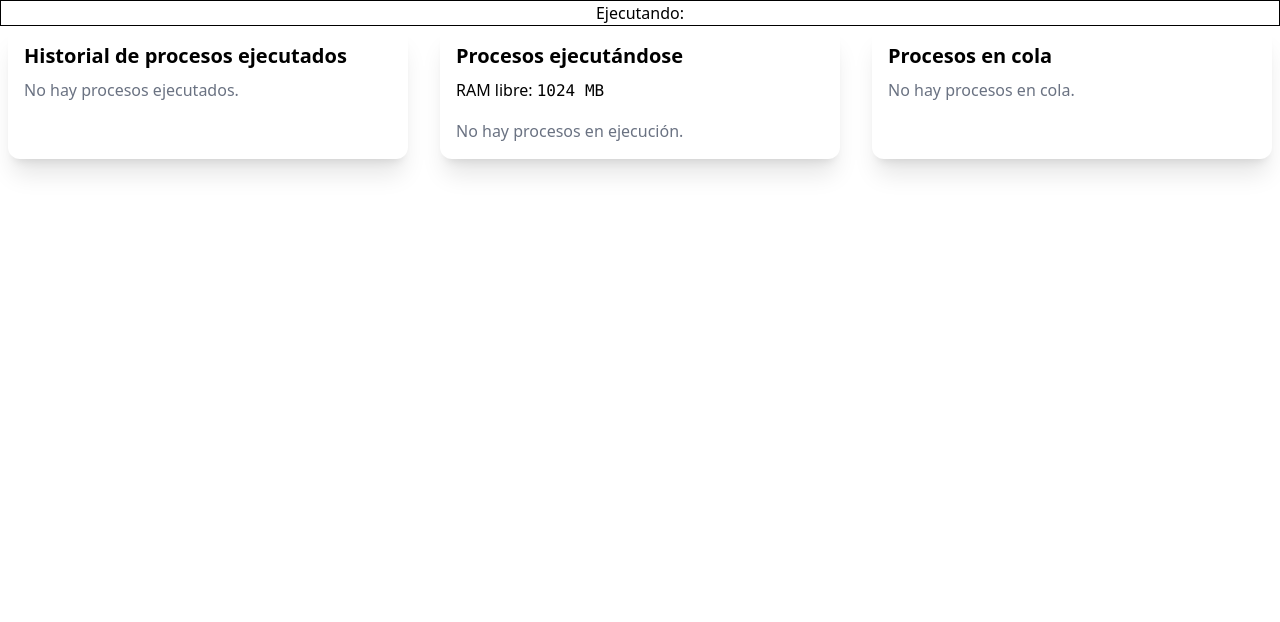
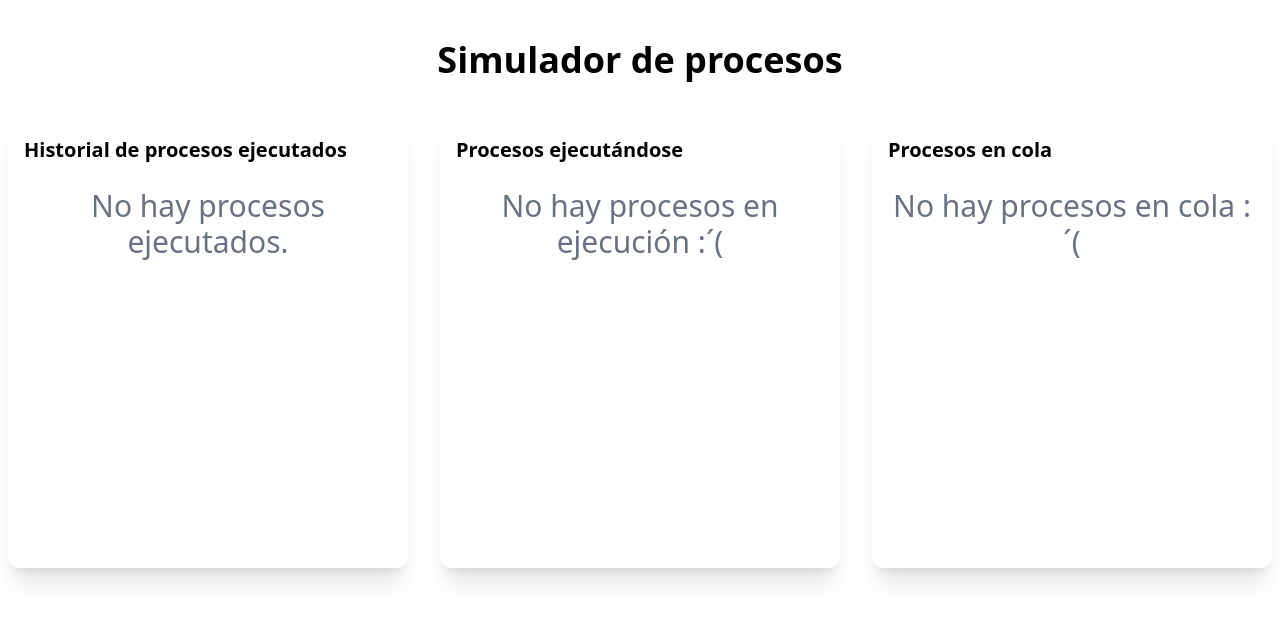
Before and after one commit to Maynor06/SimulatorOfProcessUmg, a React (Vite) app: page /simulador in a window 1280 px wide. Shown: the top 622 px of the page. Built offline with nearby package versions, Linux system fonts and the light colour scheme.

Commit message:
[FIX] UI

```diff
--- a/index.html
+++ b/index.html
@@ -2,7 +2,7 @@
 <html lang="en">
   <head>
     <meta charset="UTF-8" />
-    <link rel="icon" type="image/x-icon" href="/favicon.ico" />
+    <link rel="icon" type="image/x-icon" href="/public/icoSimulator.png" />
     <meta name="viewport" content="width=device-width, initial-scale=1.0" />
     <title>SimulatorProcess</title>
   </head>
--- a/src/App.css
+++ b/src/App.css
@@ -0,0 +1,13 @@
+::-webkit-scrollbar {
+  background: transparent;
+}
+
+::-webkit-scrollbar-thumb {
+  background: gray;
+  border-radius: 8px;
+}
+
+
+::-webkit-scrollbar-corner {
+  background: transparent;
+}
--- a/src/components/BarraSimulatorProcess.tsx
+++ b/src/components/BarraSimulatorProcess.tsx
@@ -1,7 +1,7 @@
 
 import { useEffect, useState, useRef } from "react";
 import { useProcesoContext } from "../context/ProcesoContext";
-
+import { motion, AnimatePresence } from "framer-motion";
 
 type ProcesoCorriendo = {
     PID: number;
@@ -10,7 +10,7 @@ type ProcesoCorriendo = {
     Duration: number;
     isRunning: boolean;
     isDone: boolean;
-    startTime?: number; // timestamp en ms
+    startTime?: number;
 };
 
 const BarraSimulatorProcess = () => {
@@ -110,74 +110,80 @@ const BarraSimulatorProcess = () => {
     }, [procesosCorriendo, procesosEjecutados]);
 
     return (
+        <>
         <div className="flex gap-8 justify-center">
             <div className="bg-white p-4 rounded-xl shadow-xl w-[400px]">
                 <h2 className="text-xl font-bold mb-2">Historial de procesos ejecutados</h2>
-                <div>
+                <div className="py-4" style={{ height: '380px', overflowY: 'auto' }} >
+                    <AnimatePresence>
                         {procesosEjecutados.length === 0 ? (
-                        <div className="text-gray-500">No hay procesos ejecutados.</div>
+                            <motion.div className="text-gray-500 text-3xl text-center">No hay procesos ejecutados.</motion.div>
                         ) : (
                             procesosEjecutados.map(proceso => (
-                            <div key={proceso.PID} className="mb-3 p-3 rounded-lg shadow bg-green-100">
-                                <div className="font-bold">{proceso.NombreProceso}</div>
-                                <div>PID: {proceso.PID}</div>
-                                <div>Memoria: {proceso.MemoriaRequired} MB</div>
-                                <div>Duración: {proceso.Duration}s</div>
+                                <motion.div key={proceso.PID} className="mb-3 p-3 rounded-lg shadow bg-yellow-100 relative">
+                                    <div className="font-bold text-center">{proceso.NombreProceso}</div>
+                                    <div className="ml-4" > <strong>PID:</strong> {proceso.PID}</div>
+                                    <div className="ml-4"><strong>Memoria:</strong> {proceso.MemoriaRequired} MB</div>
+                                    <div className="ml-4"><strong>Duración:</strong> {proceso.Duration}s </div>
                                     <div>
-                                    <span className="text-green-700 font-bold">Ejecutado</span>
-                                </div>
-                            </div>
+                                        <svg xmlns="http://www.w3.org/2000/svg" width={48} height={48} className="absolute top-10 left-[80%]" viewBox="0 0 24 24"><path fill="#00f70f" d="m9.55 18l-5.7-5.7l1.425-1.425L9.55 15.15l9.175-9.175L20.15 7.4z"></path></svg>                                </div>
+                                </motion.div>
                             ))
                         )}
+                    </AnimatePresence>
                 </div>
             </div>
 
             <div className="bg-white p-4 rounded-xl shadow-xl w-[400px]">
                 <h2 className="text-xl font-bold mb-2">Procesos ejecutándose</h2>
-                <div className="mb-4">RAM libre: <span className="font-mono">{ram} MB</span></div>
-                <div>
+                <div className="py-4" style={{ height: '380px' }}>
+                    <AnimatePresence>
                         {procesosCorriendo.length === 0 ? (
-                        <div className="text-gray-500">No hay procesos en ejecución.</div>
+                            <motion.div className="text-gray-500 text-3xl text-center ">No hay procesos en ejecución :´(</motion.div>
                         ) : (
                             procesosCorriendo.map(proceso => (
-                            <div key={proceso.PID} className="mb-3 p-3 rounded-lg shadow bg-gray-100">
-                                <div className="font-bold">{proceso.NombreProceso}</div>
-                                <div>PID: {proceso.PID}</div>
-                                <div>Memoria: {proceso.MemoriaRequired} MB</div>
-                                <div>Duración: {proceso.Duration}s</div>
+                                <motion.div key={proceso.PID} className="mb-3 p-3 rounded-lg shadow bg-green-100  relative ">
+                                    <div className="font-bold text-center">{proceso.NombreProceso}</div>
+                                    <div className="ml-4" ><strong>PID:</strong> {proceso.PID}</div>
+                                    <div className="ml-4"><strong>Memoria:</strong> {proceso.MemoriaRequired} MB</div>
+                                    <div className="ml-4"><strong>Duración:</strong> {proceso.Duration}s</div>
                                     <div>
-                                    Estado: {proceso.isRunning ? (
-                                        <span className="text-blue-600 font-bold">Ejecutando...</span>
+                                        {proceso.isRunning ? (
+                                            <svg xmlns="http://www.w3.org/2000/svg" width={48} height={48} className="absolute top-10 left-[80%] " viewBox="0 0 24 24"><path fill="none" stroke="currentColor" strokeDasharray={16} strokeDashoffset={16} strokeLinecap="round" strokeLinejoin="round" strokeWidth={2} d="M12 3c4.97 0 9 4.03 9 9"><animate fill="freeze" attributeName="stroke-dashoffset" dur="0.2s" values="16;0"></animate><animateTransform attributeName="transform" dur="1.5s" repeatCount="indefinite" type="rotate" values="0 12 12;360 12 12"></animateTransform></path></svg>
                                         ) : (
                                             <span className="text-gray-600">En espera</span>
                                         )}
                                     </div>
-                            </div>
+                                </motion.div>
                             ))
                         )}
+                    </AnimatePresence>
                 </div>
             </div>
             <div className="bg-white p-4 rounded-xl shadow-xl w-[400px]">
                 <h2 className="text-xl font-bold mb-2">Procesos en cola</h2>
-                <div>
+                <div className="py-4" style={{ height: '380px' }}>
+                    <AnimatePresence>
                         {procesosPendientes.length === 0 ? (
-                        <div className="text-gray-500">No hay procesos en cola.</div>
+                            <motion.div className="text-gray-500 text-3xl text-center">No hay procesos en cola :´(</motion.div>
                         ) : (
                             procesosPendientes.map(proceso => (
-                            <div key={proceso.PID} className="mb-3 p-3 rounded-lg shadow bg-yellow-100">
-                                <div className="font-bold">{proceso.NombreProceso}</div>
-                                <div>PID: {proceso.PID}</div>
-                                <div>Memoria: {proceso.MemoriaRequired} MB</div>
-                                <div>Duración: {proceso.Duration}s</div>
+                                <motion.div key={proceso.PID} className="mb-3 p-3 rounded-lg shadow bg-gray-100 relative">
+                                    <div className="font-bold text-center">{proceso.NombreProceso}</div>
+                                    <div className="ml-4" ><strong>PID:</strong> {proceso.PID}</div>
+                                    <div className="ml-4" ><strong>Memoria:</strong> {proceso.MemoriaRequired} MB</div>
+                                    <div className="ml-4"><strong>Duración:</strong> {proceso.Duration}s</div>
                                     <div>
-                                    <span className="text-yellow-700 font-bold">En cola</span>
+                                        <svg xmlns="http://www.w3.org/2000/svg" width={48} height={48} className="absolute top-10 left-[80%]" viewBox="0 0 24 24"><g><path fill="currentColor" d="M7 3H17V7.2L12 12L7 7.2V3Z"><animate id="SVGFjnOndxt" fill="freeze" attributeName="opacity" begin="0;SVGn6mLadge.end" dur="2s" from={1} to={0}></animate></path><path fill="currentColor" d="M17 21H7V16.8L12 12L17 16.8V21Z"><animate fill="freeze" attributeName="opacity" begin="0;SVGn6mLadge.end" dur="2s" from={0} to={1}></animate></path><path fill="currentColor" d="M6 2V8H6.01L6 8.01L10 12L6 16L6.01 16.01H6V22H18V16.01H17.99L18 16L14 12L18 8.01L17.99 8H18V2H6ZM16 16.5V20H8V16.5L12 12.5L16 16.5ZM12 11.5L8 7.5V4H16V7.5L12 11.5Z"></path><animateTransform id="SVGn6mLadge" attributeName="transform" attributeType="XML" begin="SVGFjnOndxt.end" dur="0.5s" from="0 12 12" to="180 12 12" type="rotate"></animateTransform></g></svg>
                                     </div>
-                            </div>
+                                </motion.div>
                             ))
                         )}
+                    </AnimatePresence>
                 </div>
             </div>
         </div>
+        </>
     );
 };
 
--- a/src/components/Home.tsx
+++ b/src/components/Home.tsx
@@ -24,8 +24,8 @@ const Home = () => {
                         <QuequeProcess />
                     </div>
                     <div className="flex justify-center " >
-                        <button onClick={irASimulator} className="bg-blue-200 h-10 w-35 rounded-2xl font-bold" style= {{marginBottom: '20px'}}>
-                            Iniciar Proceso
+                        <button onClick={irASimulator} className="bg-[#d7c8ff] transition-all duration-[2000ms] hover:scale-110 hover:bg-blue-200 h-12 w-56 rounded-2xl text-xl font-medium ">
+                            Iniciar Simulación
                         </button>
                     </div>
 
--- a/src/components/QuequeProcess.tsx
+++ b/src/components/QuequeProcess.tsx
@@ -8,8 +8,8 @@ const QuequeProcess = () => {
 
     return (
         <>
-            <div className="bg-transparent w-[400px] h-[500px] rounded-2xl border-3 border-violet-300" >
-                <h1 className="text-3xl font-bold text-center text-violet-300" >Lista de Procesos a ejecutar</h1>
+            <div className="bg-transparent w-[400px] rounded-2xl border-3 py-8 border-none" >
+                <h1 className="text-3xl font-bold text-center black border-b-2 w-fit ml-auto mr-auto " >Cola de procesos</h1>
                 <div style={{height: '470px', overflowY: 'auto', paddingRight: '8px'}}>
                     <AnimatePresence>
                         {procesos.length !== 0 ? (
--- a/src/components/Simulator.tsx
+++ b/src/components/Simulator.tsx
@@ -5,7 +5,7 @@ export const Simulator = () => {
 
     return(
         <>
-        <h1 className="text-center border">Ejecutando:</h1>
+        <h1 className="text-center text-4xl font-bold mt-10 mb-10">Simulador de procesos</h1>
         <BarraSimulatorProcess/>
         </>
     )
--- a/src/styles/FormProceso.css
+++ b/src/styles/FormProceso.css
@@ -2,17 +2,17 @@
     display: flex;
     background-color: #F8F8FF;
     flex-direction: column;
-    width: 550px;
+    width: 500px;
     text-align: center;
     border-radius: 15px;
     padding: 15px;
-    height: 400px;
+    height: min-content;
     gap: 1.5rem;
 }
 
 .contain-form h1{
     font-size: 1.5rem;
-    font-weight: 600;
+    font-weight: bold;
 }
 
 .formContain{
```
Also changed, not shown: public/icoSimulator.png (added). Lines whose indentation alone changed are shown as unchanged.
